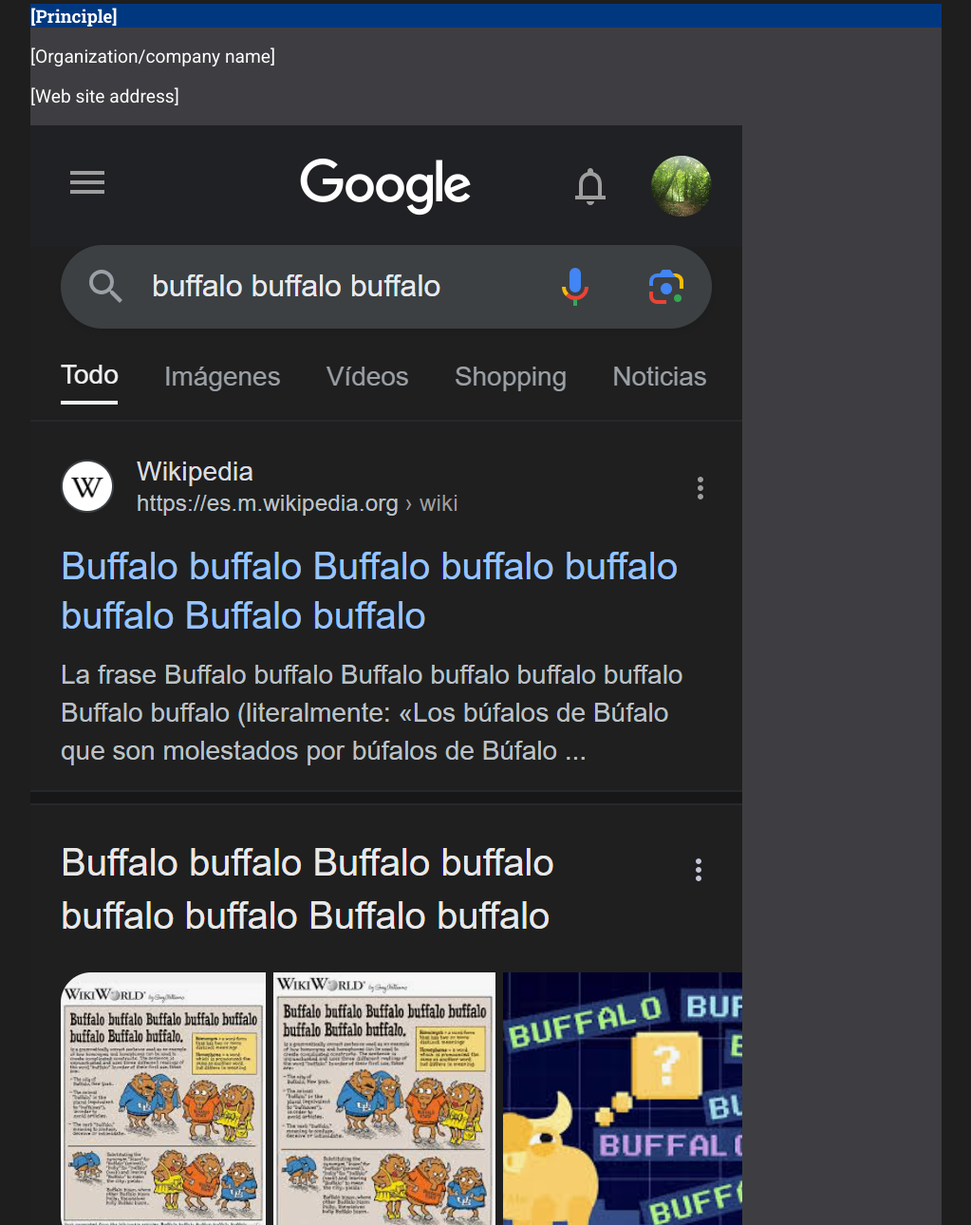
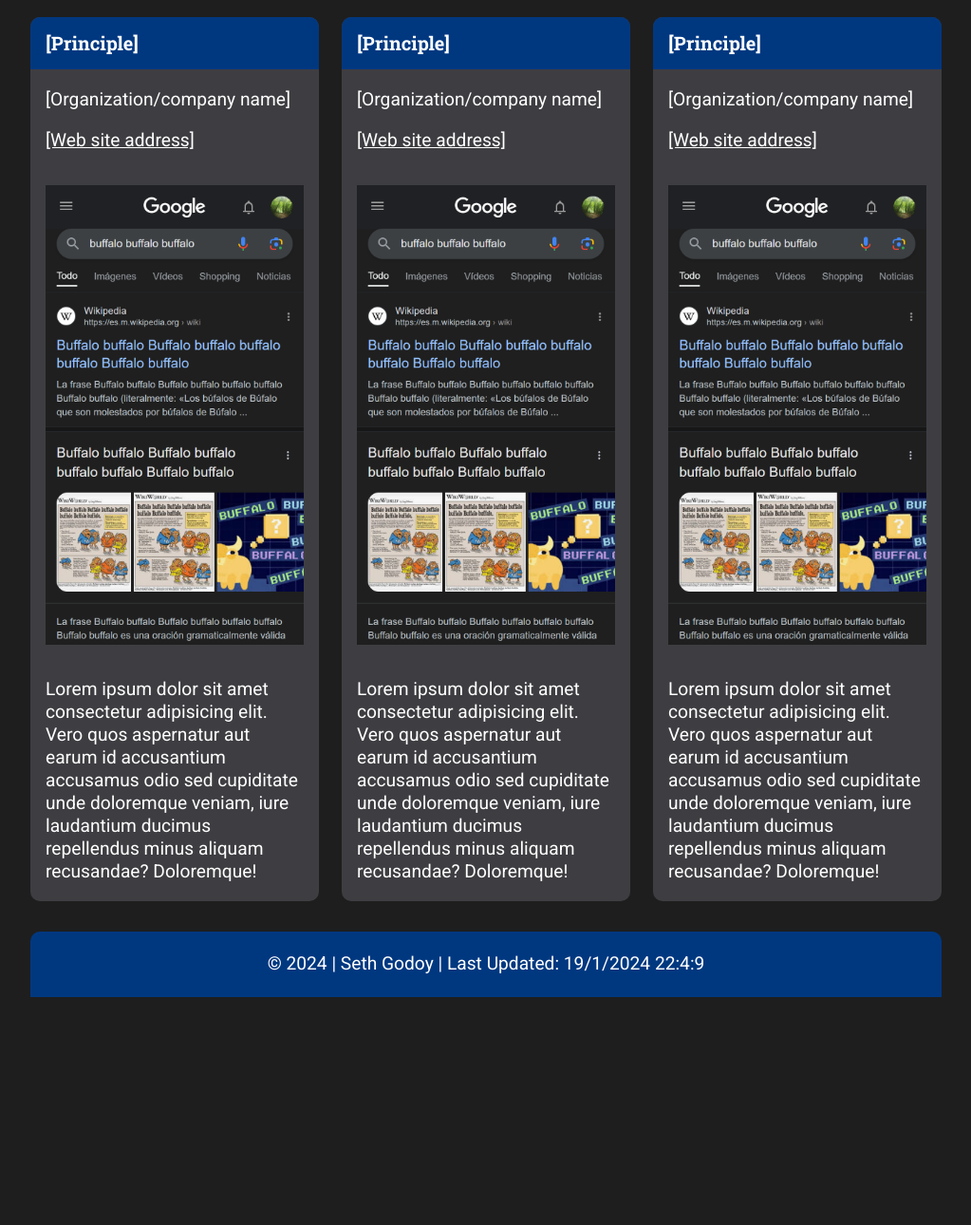
Before and after one commit to seth-gd/wdd230, a plain HTML site: page lesson02/design-principles.html in a window 1280 px wide. Shown: the part 134-1424 px from the top of the page at 95% size, without its empty margins (128-1151 px from the left). After the commit the page ends 1184 px from the top, so only its background shows below. Drawn offline with nearby package versions, Linux system fonts and the light colour scheme.

Commit message:
Made placeholders for design documents

```diff
--- a/lesson02/design-principles.html
+++ b/lesson02/design-principles.html
@@ -6,10 +6,13 @@
 
     <title>Design Principles Document</title>
 
+    <link rel="stylesheet" href="https://cdnjs.cloudflare.com/ajax/libs/normalize/8.0.1/normalize.min.css">
     <link rel="preconnect" href="https://fonts.googleapis.com">
     <link rel="preconnect" href="https://fonts.gstatic.com" crossorigin>
     <link href="https://fonts.googleapis.com/css2?family=Roboto+Slab:wght@700&family=Roboto:wght@400;700&display=swap" rel="stylesheet">
     <link rel="stylesheet" href="styles/base.css">
+    <link rel="stylesheet" href="styles/base-medium.css">
+    <link rel="stylesheet" href="styles/base-larger.css">
 </head>
 
 <body>
@@ -19,33 +22,41 @@
     </header>
 
     <main>
-        <section class="card">
+        <section>
             <h3>[Principle]</h3>
             <p>[Organization/company name]</p>
-            <p><a href="#"></a>[Web site address]</p>
-            <img src="images/buffalo.png" alt="[design principle image]">
-            <p>[Design principle description]</p>
+            <p><a href="#">[Web site address]</a></p>
+            <div>
+                <img src="images/buffalo.png" alt="[design principle image]">
+            </div>
+            <p>Lorem ipsum dolor sit amet consectetur adipisicing elit. Vero quos aspernatur aut earum id accusantium accusamus odio sed cupiditate unde doloremque veniam, iure laudantium ducimus repellendus minus aliquam recusandae? Doloremque!</p>
         </section>
 
-        <section class="card">
+        <section>
             <h3>[Principle]</h3>
             <p>[Organization/company name]</p>
-            <p><a href="#"></a>[Web site address]</p>
-            <img src="images/buffalo.png" alt="[design principle image]">
-            <p>[Design principle description]</p>
+            <p><a href="#">[Web site address]</a></p>
+            <div>
+                <img src="images/buffalo.png" alt="[design principle image]">
+            </div>
+            <p>Lorem ipsum dolor sit amet consectetur adipisicing elit. Vero quos aspernatur aut earum id accusantium accusamus odio sed cupiditate unde doloremque veniam, iure laudantium ducimus repellendus minus aliquam recusandae? Doloremque!</p>
         </section>
 
-        <section class="card">
+        <section>
             <h3>[Principle]</h3>
             <p>[Organization/company name]</p>
-            <p><a href="#"></a>[Web site address]</p>
-            <img src="images/buffalo.png" alt="[design principle image]">
-            <p>[Design principle description]</p>
+            <p><a href="#">[Web site address]</a></p>
+            <div>
+                <img src="images/buffalo.png" alt="[design principle image]">
+            </div>
+            <p>Lorem ipsum dolor sit amet consectetur adipisicing elit. Vero quos aspernatur aut earum id accusantium accusamus odio sed cupiditate unde doloremque veniam, iure laudantium ducimus repellendus minus aliquam recusandae? Doloremque!</p>
         </section>
     </main>
 
     <footer>
         <p>&#169; <span id="year"></span> | Seth Godoy | Last Updated: <span id="last-update"></span></p>
     </footer>
+    <script src="scripts/base.js
+    "></script>
 </body>
 </html>
--- /dev/null
+++ b/lesson02/scripts/base.js
@@ -0,0 +1,12 @@
+// Display current year
+const year = document.getElementById('year');
+year.textContent = new Date().getFullYear();
+
+// Display last modified date in UK format
+const u = new Date(document.lastModified); // u: update
+const lastUpdate = document.getElementById('last-update');
+
+let uDateString = `${u.getDate()}/${u.getMonth() + 1}/${u.getFullYear()}`;
+let uHourString = `${u.getHours()}:${u.getMinutes()}:${u.getSeconds()}`
+
+lastUpdate.textContent = `${uDateString} ${uHourString}`;
--- /dev/null
+++ b/lesson02/styles/base-larger.css
@@ -0,0 +1,8 @@
+@media screen and (min-width: 60em) {
+    /* ALL CONTENT */
+    header, main, footer {max-width: 960px;}
+
+    /* MAIN */
+    main {grid-template: auto / 1fr 1fr 1fr;}
+    section:nth-child(3) {grid-column: 3 / 4;}
+}
--- /dev/null
+++ b/lesson02/styles/base-medium.css
@@ -0,0 +1,5 @@
+@media screen and (min-width: 40em) {
+    /* MAIN */
+    main {grid-template: auto auto / 1fr 1fr;}
+    section:nth-child(3) {grid-column: 1 / 3;}
+}
--- a/lesson02/styles/base.css
+++ b/lesson02/styles/base.css
@@ -1,3 +1,5 @@
+/*  */
+
 /* ALL CONTENT */
 body {
     background-color: #1e1e1e;
@@ -6,20 +8,65 @@ body {
 }
 
 header, main, footer {
-    max-width: 960px;
+    max-width: 768px;
     margin: auto;
 }
 
 header, h3, footer {background-color: #003880;}
-h1, h2, h3 {font-family: 'Roboto Slab', Helvetica, sans-serif;}
+h1, h2, h3 {font-family: 'Roboto Slab'}
 p {font-size: 1.2rem;}
 
 /* HEADER */
+header {
+    padding: 1rem 0;
+    border-radius: 0 0 10px 10px;
+}
 
+h1, h2 {
+    text-align: center;
+    margin: .5rem 0;
+    padding: 0 1rem;
+}
 
 /* MAIN */
-.card {
+main {
+    margin: 2rem auto;
+    display: grid;
+    grid-template-rows: 1fr 1fr 1fr;
+    gap: 1.5rem;
+}
+
+section {
     background-color: #3e3e42;
+    border-radius: 10px;
+    overflow: hidden;
+}
+
+h3 {
+    margin: 0;
+    padding: 1rem;
+    font-size: 1.25rem;
+}
+
+section p {
+    padding: 0 1rem;
+    line-height: 1.5rem;
+}
+
+a {color: white;}
+a:hover {color: yellow;}
+
+div {padding: 1rem;}
+img {
+    display: block;
+    max-width: 100%;
+    margin: auto;
 }
 
 /* FOOTER */
+footer {
+    padding: .25rem 0;
+    border-radius: 10px 10px 0 0;
+}
+
+footer p {text-align: center;}
--- a/styles/base.css
+++ b/styles/base.css
@@ -13,7 +13,7 @@ header, nav, main, footer {
 }
 
 header, h3, footer {background-color: #003880;}
-h1, h2, h3 {font-family: 'Roboto Slab', Helvetica, sans-serif;}
+h1, h2, h3 {font-family: 'Roboto Slab';}
 p {font-size: 1.2rem;}
 
 /* HEADER */
@@ -89,6 +89,8 @@ h3 {
     line-height: 2rem;
 }
 
+.card ul li {padding: .33rem 0;}
+
 .card ul li a {color: #fff;}
 .card ul li a:hover {color: yellow;}
 .card:nth-child(3) p {text-align: center;}
```
Also changed, not shown: scripts/getdates.js (+9 -3 lines).
